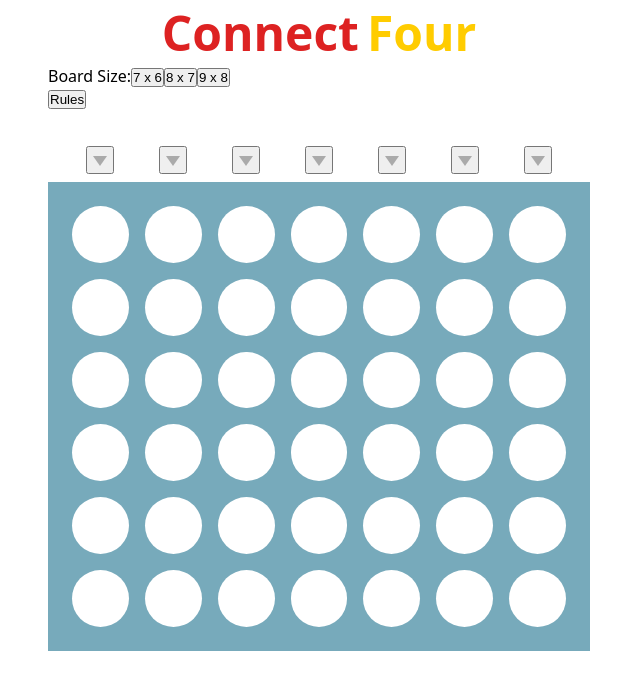
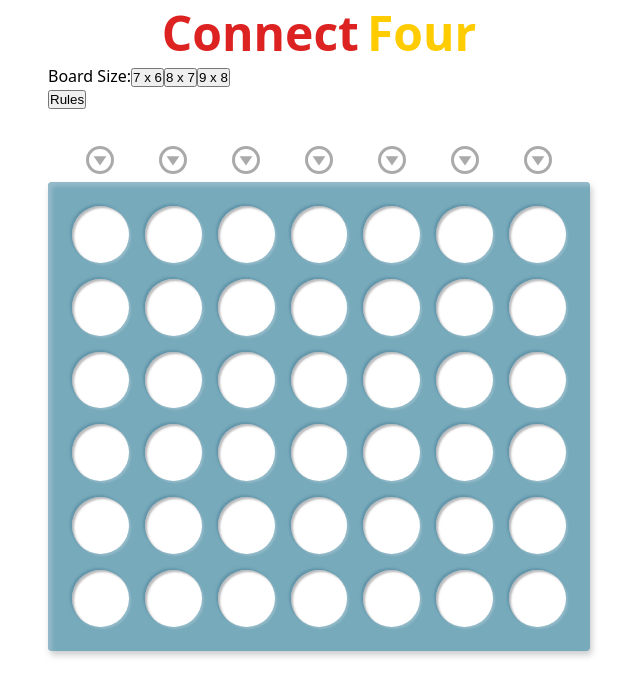
Before and after one commit to karolistech/connect-four, a React (Vite) app: page / in a window 1280 px wide. Shown: the top 696 px of the page, without its empty margins (321-961 px from the left). Built offline with nearby package versions, Linux system fonts and the light colour scheme.

Commit message:
feat: add game board styles

```diff
--- a/src/base.css
+++ b/src/base.css
@@ -1,4 +1,8 @@
 :root {
+  --shadow-board-outer: 2px 4px 6px rgba(83, 86, 90, 0.3);
+  --shadow-board-inner: 4px 4px 4px rgba(157, 190, 205, 0.8) inset;
+  --shadow-light: 2px 2px 2px rgba(174, 201, 214, 0.5);
+  --shadow-dark: -2px -2px 2px rgba(79, 131, 156, 0.5);
   --shadow-inner: 2px 2px 2px rgba(83, 86, 90, 0.4) inset;
 }
 
@@ -11,3 +15,8 @@
 body {
   font-family: system-ui;
 }
+
+button {
+  -webkit-tap-highlight-color: transparent;
+  cursor: pointer;
+}
--- a/src/components/Game/Game.css
+++ b/src/components/Game/Game.css
@@ -27,6 +27,9 @@
 .board__drop-button {
   width: min(100%, 28px);
   height: min(100%, 28px);
+  border: 3px solid #aaa;
+  border-radius: 50%;
+  background: none;
 }
 
 .board__arrow-icon {
@@ -39,7 +42,9 @@
   padding: 1.5rem;
   display: grid;
   gap: 1rem;
+  border-radius: 4px;
   background-color: #7ab;
+  box-shadow: var(--shadow-board-inner), var(--shadow-board-outer);
   overflow: hidden;
 }
 
@@ -60,6 +65,7 @@
   aspect-ratio: 1 / 1;
   border-radius: 50%;
   background-color: #fff;
+  box-shadow: var(--shadow-inner), var(--shadow-light), var(--shadow-dark);
 }
 
 .board__disc {
@@ -122,6 +128,13 @@
   }
 }
 
+@media (hover: none) and (pointer: coarse) {
+  .board__drop-button:active {
+    filter: brightness(70%);
+    transform: scale(90%);
+  }
+}
+
 @media (hover: hover) and (pointer: fine) {
   .board__drop-button:hover + .board__disc--preview,
   .board__drop-button:focus-visible + .board__disc--preview {
```
